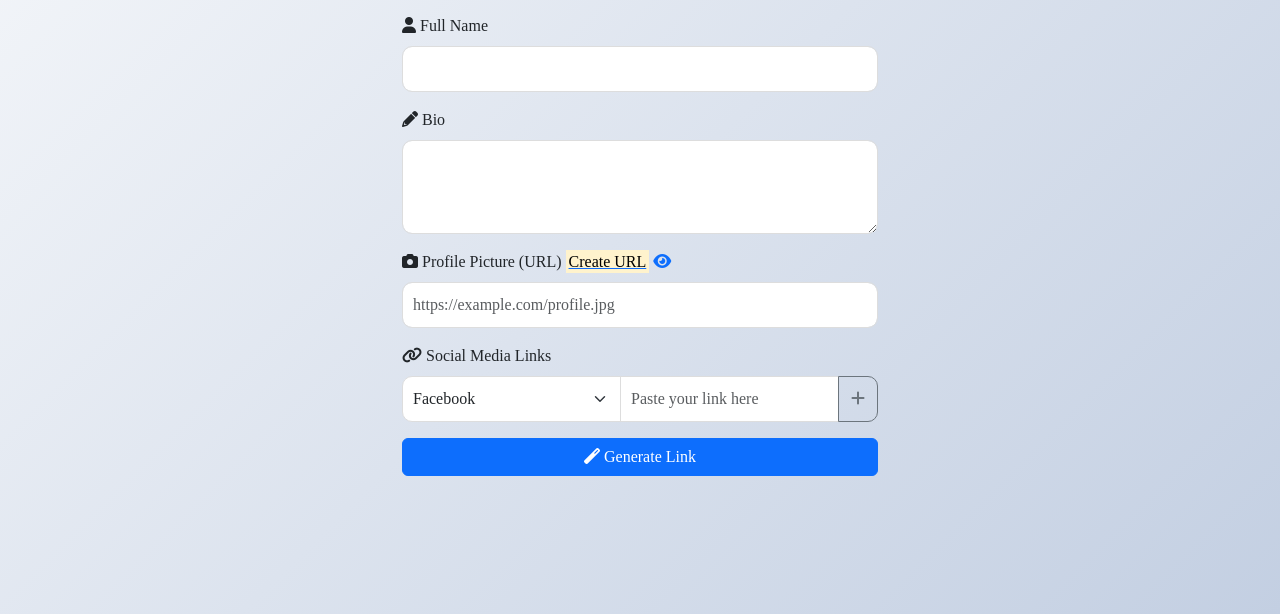
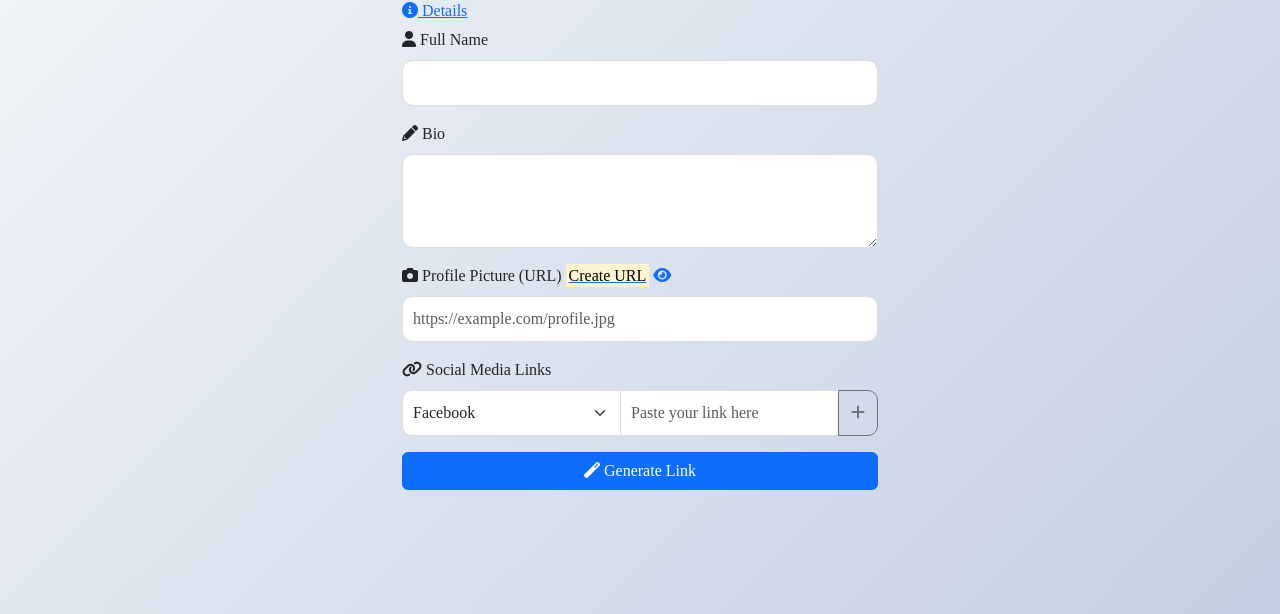
Before and after one commit to sawon-21/customs-social-media-link, a plain HTML site: page index.html in a window 1280 px wide. Shown: the part 186-800 px from the top of the page. Drawn offline with nearby package versions, Linux system fonts and the light colour scheme; a web font is replaced by a local one.

Commit message:
Add files via upload

```diff
--- a/index.html
+++ b/index.html
@@ -122,7 +122,8 @@
 </head>
 <body>
     <div class="container" id="formContainer">
-        <h2 class="text-center mb-4"><i class="fas fa-link"></i> Create Your Link Card</h2>
+        <h2 class="text-center mb-4"><i class="fas fa-link"></i> Create Your Link Card </h2>
+        <h6>      <a href="info.gif"><i class="fas fa-info-circle"></i> Details </a></h6>
         <form id="linkCardForm">
             <div class="mb-3">
                 <label class="form-label"><i class="fas fa-user"></i> Full Name</label>
```
